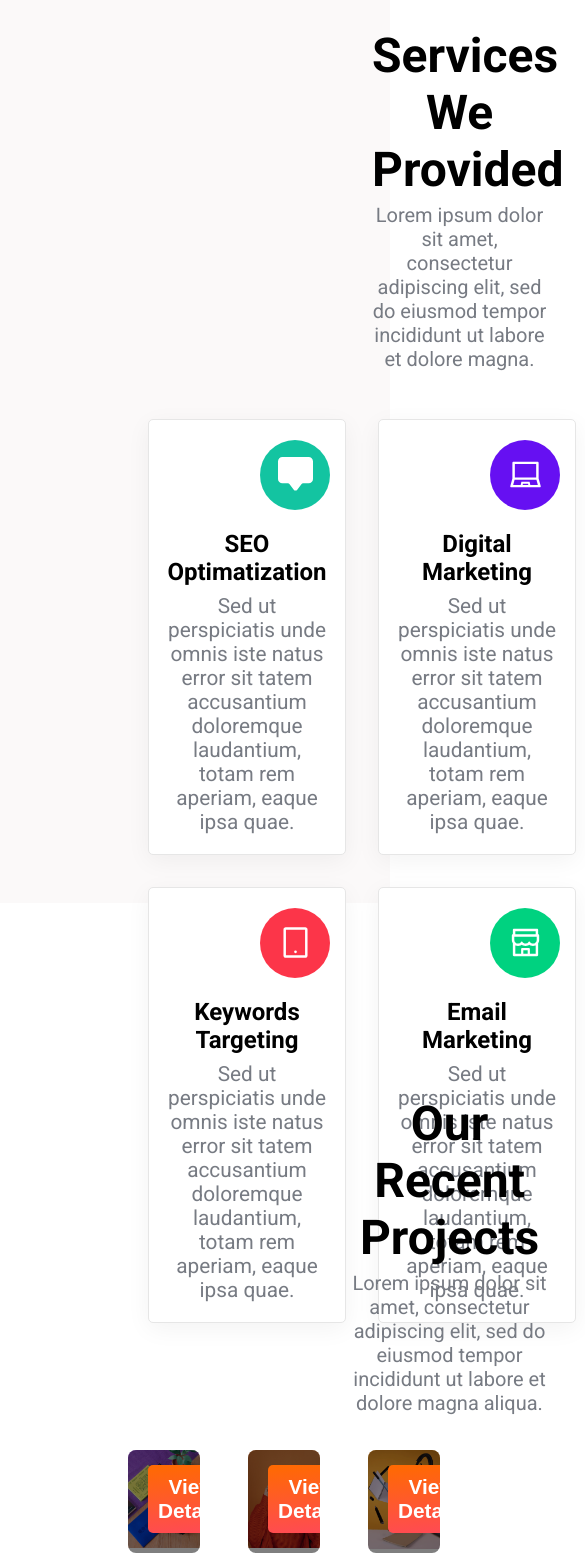
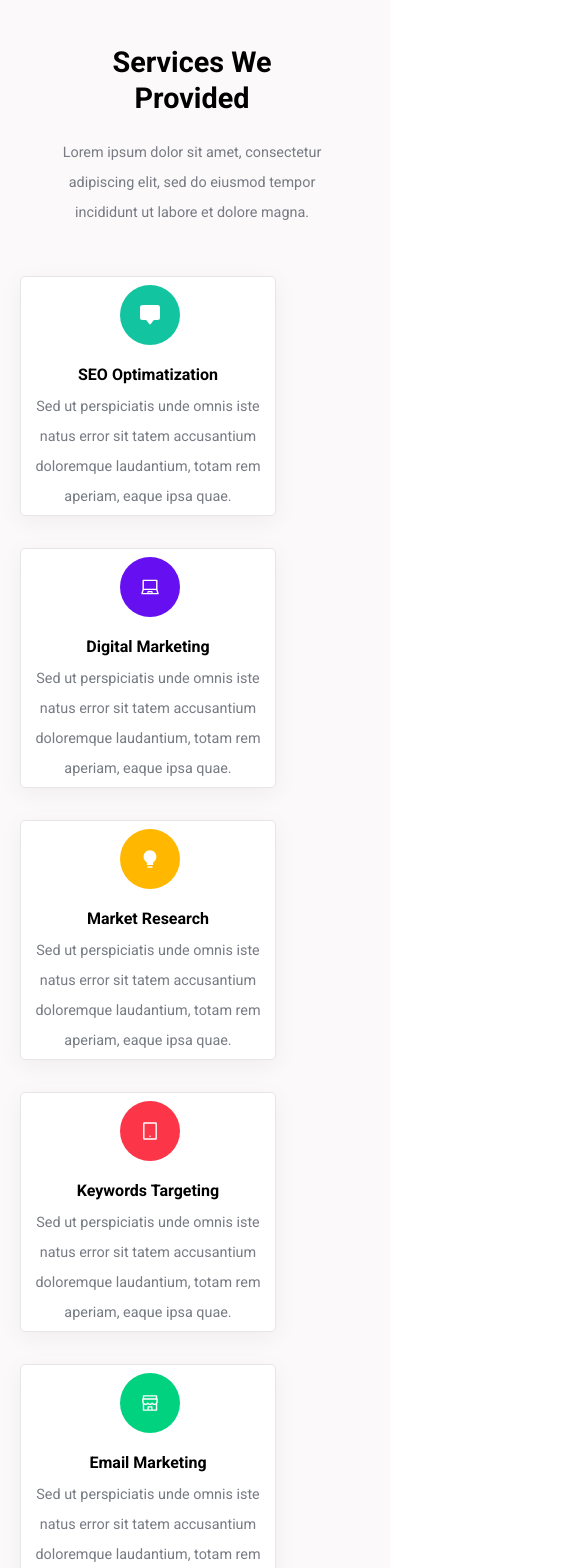
Before and after one commit to Darab-gif/ToreHub, a React (Create React App) app: page / in a window 390 px wide. Shown: the part 1020-2588 px from the top of the page, 585 px wide, since content can reach past the window. Built offline with nearby package versions, Linux system fonts and the light colour scheme.

Commit message:
Updated the media query

```diff
--- a/src/Components/Contacts.jsx
+++ b/src/Components/Contacts.jsx
@@ -51,14 +51,16 @@ const Contact = () => {
         <div className={style.checklist_wrapper}>
           <input type="checkbox" name="" id="" className={style.checklist} />
           <label for="terms" className={style.label}>
-            Accept{" "}
-            <a href="/" className={style.label_link}>
-              Terms of Services
-            </a>{" "}
-            and{" "}
-            <a href="/" className={style.label_link}>
-              Privacy Policy
-            </a>
+            <p>
+              Accept
+              <a href="/" className={style.label_link}>
+                Terms of Services
+              </a>
+              and
+              <a href="/" className={style.label_link}>
+                Privacy Policy
+              </a>
+            </p>
           </label>
         </div>
 
--- a/src/Components/about.module.css
+++ b/src/Components/about.module.css
@@ -61,3 +61,35 @@
     box-shadow: 0 0 0 25px transparent;
   }
 }
+
+@media (max-width: 768px) {
+  .about_wrapper {
+    display: flex;
+    flex-direction: column;
+  }
+
+  .about_wrapper figure {
+    margin-left: 10px;
+    width: 16rem;
+    height: 25rem;
+  }
+  .play {
+    height: 80px;
+    width: 80px;
+  }
+  .about_container {
+    width: 90%;
+    margin-top: -5rem;
+    margin-left: 10px;
+  }
+  .about_title {
+    font-size: 1.3rem;
+    font-weight: 800;
+  }
+  .about_container p {
+    font-size: 0.9rem;
+    font-weight: 100;
+    line-height: 20px;
+    padding-block: 8px;
+  }
+}
--- a/src/Components/blog.module.css
+++ b/src/Components/blog.module.css
@@ -115,3 +115,66 @@
   column-gap: 1rem;
   row-gap: 1.3rem;
 }
+
+@media (max-width: 768px) {
+  .blog_info {
+    margin-top: 7rem;
+    margin-left: 2rem;
+    width: 80%;
+    text-align: center;
+    margin-top: 1px;
+  }
+
+  .blog_info h1 {
+    font-size: 1.8rem;
+    text-align: center;
+    font-weight: 900;
+    line-height: 2.3rem;
+    padding-block: 1rem;
+  }
+
+  .blog_info p {
+    font-size: 0.9rem;
+    font-weight: 100;
+    width: 100%;
+    line-height: 30px;
+  }
+  .blog_container {
+    display: flex;
+    flex-direction: column;
+  }
+  .blog_box {
+    margin-left: -9.3rem;
+    margin-top: 25px;
+  }
+  .blog_box p {
+    font-size: 0.9rem;
+    font-weight: 800;
+  }
+  .blog_box h1 {
+    font-size: 1rem;
+    font-weight: 800;
+  }
+  .blog_img {
+    height: 18rem;
+    width: 16rem;
+  }
+  .blog_card {
+    margin-left: -9.3rem;
+    display: flex;
+    width: 16rem;
+    flex-direction: column;
+  }
+  .blog_card_img img {
+    height: 18rem;
+    width: 16rem;
+  }
+  .blog_card p {
+    font-size: 0.9rem;
+    font-weight: 800;
+  }
+  .blog_card h1 {
+    font-size: 1rem;
+    font-weight: 800;
+  }
+}
--- a/src/Components/contact.module.css
+++ b/src/Components/contact.module.css
@@ -121,3 +121,62 @@
 .btn:hover {
   background-position: bottom right;
 }
+
+@media (max-width: 768px) {
+  .contact_wrapper {
+    height: 65rem;
+  }
+  .contact_info {
+    margin-top: 7rem;
+    margin-left: 2rem;
+    width: 80%;
+    text-align: center;
+    margin-top: 1px;
+  }
+
+  .contact_info h1 {
+    font-size: 1.5rem;
+    text-align: center;
+    font-weight: 900;
+    line-height: 2.3rem;
+    padding-block: 1rem;
+  }
+
+  .contact_info p {
+    font-size: 0.9rem;
+    font-weight: 100;
+    width: 100%;
+    line-height: 30px;
+  }
+  .contact_form {
+    margin-left: 1rem;
+    width: 90%;
+  }
+  .input_wrapper {
+    display: flex;
+    flex-direction: column;
+    gap: 5px;
+    margin-left: -3rem;
+  }
+  .input_field {
+    width: 14rem;
+  }
+  .input_field::placeholder {
+    font-size: 18px;
+  }
+  .contact_form textarea {
+    width: 14rem;
+    margin-left: -3rem;
+  }
+  .checklist_wrapper {
+    margin-left: -3rem;
+  }
+  .label p {
+    font-size: 14px;
+    color: var(--gray-web);
+  }
+  .btn {
+    margin-left: -3rem;
+    font-size: 16px;
+  }
+}
--- a/src/Components/footer.module.css
+++ b/src/Components/footer.module.css
@@ -59,3 +59,16 @@
   font-size: 20px;
   font-weight: 800;
 }
+
+@media (max-width: 768px) {
+  .footer_container {
+    display: flex;
+    flex-direction: column;
+    gap: 10px;
+    margin-left: 1rem;
+  }
+  .footer_card {
+    display: flex;
+    gap: 5px;
+  }
+}
--- a/src/Components/project.module.css
+++ b/src/Components/project.module.css
@@ -26,7 +26,7 @@
 }
 
 .project_container::after {
-  content: "";
+  content: " ";
   position: absolute;
   top: 0;
   left: 0;
@@ -37,8 +37,8 @@
   transition: var(--transition-2);
 }
 
-.project_container:hover {
-  opacity: 0.8;
+.project_container:hover::after {
+  opacity: 0.9;
 }
 .img_cover {
   width: 100%;
@@ -99,3 +99,39 @@
   margin-left: 8rem;
   column-gap: 3rem;
 }
+
+@media (max-width: 768px) {
+  .project_wrapper {
+    margin-top: 2px;
+  }
+  .project_header {
+    margin-top: 7rem;
+    margin-left: 2rem;
+    width: 80%;
+    text-align: center;
+    margin-top: 1px;
+  }
+
+  .project_header h1 {
+    font-size: 1.4rem;
+    text-align: center;
+    font-weight: 700;
+    line-height: 2.3rem;
+    padding-block: 1rem;
+  }
+
+  .project_header p {
+    font-size: 0.9rem;
+    font-weight: 100;
+    width: 100%;
+    line-height: 30px;
+  }
+  .project_layout {
+    display: flex;
+    flex-direction: column;
+  }
+  .project_container {
+    margin-left: -7.3rem;
+    width: 16rem;
+  }
+}
--- a/src/Components/service.module.css
+++ b/src/Components/service.module.css
@@ -100,3 +100,63 @@
   column-gap: 2rem;
   margin-top: 3rem;
 }
+
+@media (max-width: 768px) {
+  .service_wrapper {
+    height: 130rem;
+  }
+  .service_header {
+    margin-top: 7rem;
+    margin-left: 2rem;
+    width: 80%;
+    text-align: center;
+    margin-top: 1px;
+  }
+
+  .service_header h1 {
+    font-size: 1.8rem;
+    text-align: center;
+    line-height: 2.3rem;
+    padding-block: 1rem;
+  }
+
+  .service_header p {
+    font-size: 0.9rem;
+    font-weight: 100;
+    width: 100%;
+    line-height: 30px;
+  }
+  .service_layout {
+    display: flex;
+    flex-direction: column;
+  }
+
+  .service_card {
+    margin-left: -8rem;
+    padding: 5px 3px;
+    width: 16rem;
+    height: 15rem;
+  }
+
+  .service_card div,
+  .service_card:nth-child(2) div,
+  .service_card:nth-child(3) div,
+  .service_card:nth-child(4) div,
+  .service_card:nth-child(5) div,
+  .service_card:nth-child(6) div {
+    font-size: 20px;
+    width: 60px;
+    height: 60px;
+    margin-top: 3px;
+  }
+  .service_card h2 {
+    font-size: 1rem;
+  }
+
+  .service_card p {
+    font-size: 0.9rem;
+    font-weight: 100;
+    width: 100%;
+    line-height: 30px;
+  }
+}
--- a/src/Components/subabout.module.css
+++ b/src/Components/subabout.module.css
@@ -53,4 +53,27 @@ p {
   background-color: var(--white-1);
   font-weight: var(--fw-700);
   border-radius: 5px;
+  transition: var(--transition-1);
 }
+.subabout_info button:hover {
+  background-color: var(--black);
+  color: var(--white-1);
+}
+@media (max-width: 768px) {
+  .subabout_wrapper {
+    height: 40%;
+    margin-top: 13px;
+  }
+  .subabout_info p {
+    font-size: 0.9rem;
+    font-weight: 100;
+  }
+  .subabout_info h1 {
+    font-size: 1.2rem;
+    font-weight: 800;
+  }
+
+  .subabout_info button {
+    font-size: 18px;
+  }
+}
```
